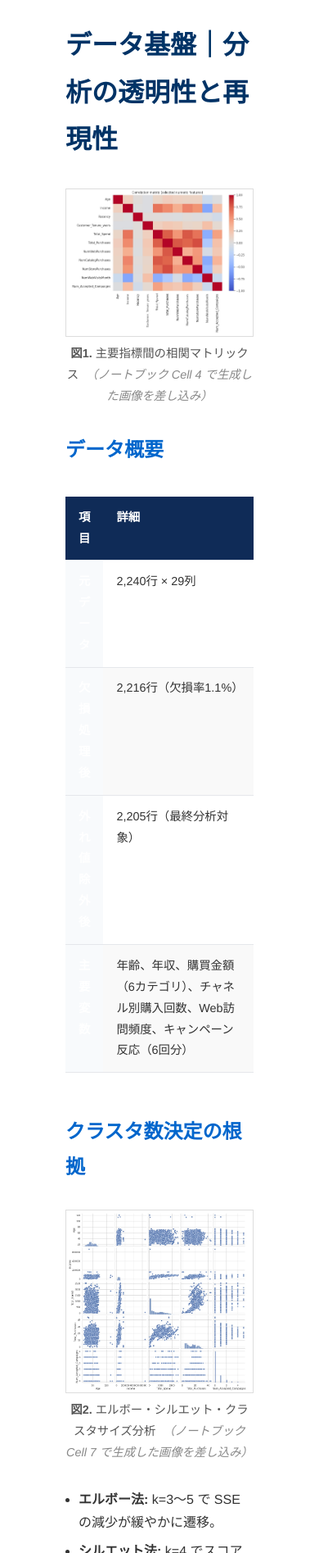
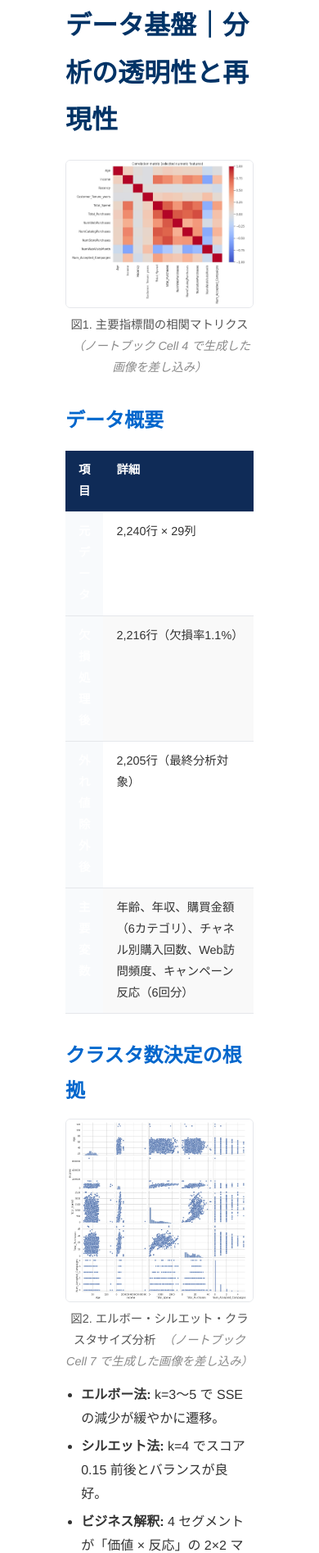
Before and after one commit to jpro100/omni-segmentation-proposal, a plain HTML site: page index.html in a window 390 px wide. Shown: the part 2775-4670 px from the top of the page at 82% size. Drawn offline with Linux system fonts and the light colour scheme.

Commit message:
Add external stylesheets (base.css, slide2.css) and link from index.html

```diff
--- /dev/null
+++ b/assets/css/base.css
@@ -0,0 +1,112 @@
+/* ===== Global base styles (moved from <style> in <head>) ===== */
+* { margin: 0; padding: 0; box-sizing: border-box; }
+
+body {
+  font-family: 'Helvetica Neue', 'Yu Gothic', sans-serif;
+  line-height: 1.8;
+  color: #333;
+  background: #f5f5f5;
+}
+
+.container {
+  max-width: 1200px;
+  margin: 0 auto;
+  background: white;
+}
+
+.slide {
+  min-height: 100vh;
+  padding: 60px 80px;
+  page-break-after: always;
+}
+
+h1 {
+  font-size: 2.5em;
+  color: #003366;
+  margin-bottom: 20px;
+  border-bottom: 4px solid #003366;
+  padding-bottom: 10px;
+}
+
+h2 { font-size: 2em; color: #003366; margin: 40px 0 20px; }
+h3 { font-size: 1.5em; color: #0066cc; margin: 30px 0 15px; }
+
+.meta { font-size: 0.9em; color: #666; margin-bottom: 40px; }
+
+table {
+  width: 100%;
+  border-collapse: collapse;
+  margin: 20px 0;
+  font-size: 0.9em;
+}
+
+th {
+  background: #003366;
+  color: white;
+  padding: 12px;
+  text-align: left;
+}
+
+td { padding: 10px; border-bottom: 1px solid #ddd; }
+tr:nth-child(even) { background: #f9f9f9; }
+
+.highlight { background: #ffffcc; font-weight: bold; }
+.critical { color: #cc0000; font-weight: bold; }
+
+.box {
+  background: #f0f7ff;
+  border-left: 4px solid #0066cc;
+  padding: 20px;
+  margin: 20px 0;
+}
+
+.risk { background: #fff5f5; border-left: 4px solid #cc0000; }
+.success { background: #f0fff0; border-left: 4px solid #00cc00; }
+
+ul, ol { margin-left: 30px; margin-bottom: 20px; }
+li { margin-bottom: 10px; }
+
+.chart { text-align: center; margin: 30px 0; }
+.chart img { max-width: 100%; height: auto; border: 1px solid #ddd; }
+
+.nav {
+  position: fixed;
+  top: 20px;
+  right: 20px;
+  background: rgba(0,51,102,0.9);
+  padding: 10px;
+  border-radius: 5px;
+}
+
+.nav a {
+  color: white;
+  text-decoration: none;
+  display: block;
+  padding: 5px 10px;
+  margin: 5px 0;
+}
+
+.nav a:hover { background: rgba(255,255,255,0.2); }
+
+.disclaimer {
+  font-size: 0.85em;
+  color: #666;
+  background: #f9f9f9;
+  padding: 15px;
+  border-radius: 5px;
+  margin-top: 30px;
+}
+
+.formula {
+  background: #f5f5f5;
+  padding: 10px;
+  border-radius: 3px;
+  font-family: 'Courier New', monospace;
+  margin: 10px 0;
+}
+
+/* print */
+@media print {
+  .slide { page-break-after: always; }
+  .nav { display: none; }
+}
--- /dev/null
+++ b/assets/css/slide2.css
@@ -0,0 +1,42 @@
+/* Slide 2 専用（他スライド非干渉） */
+.s2 { margin-top: 2rem; }                 /* 前スライドとの空白を抑制 */
+.s2 h2 { margin: 0 0 1.2rem 0; }
+.s2 h3 { margin: 1.8rem 0 0.8rem; }
+
+/* 画像：横幅を抑えて中央寄せ */
+.s2 .viz { max-width: 980px; margin: 1rem auto; }
+.s2 .viz img {
+  display: block;
+  width: 100%;
+  height: auto;
+  border: 1px solid #e5e7eb;
+  border-radius: 6px;
+}
+.s2 .viz figcaption {
+  color: #555;
+  font-size: .9rem;
+  margin-top: .5rem;
+  text-align: center;
+}
+.s2 .viz .note { color: #8a8a8a; font-style: italic; margin-left: .3rem; }
+
+/* テーブル */
+.s2 .table-wrap { overflow-x: auto; margin: 1rem 0; }
+.s2 table.kv { width: 100%; border-collapse: collapse; max-width: 980px; margin: 0 auto; }
+.s2 table.kv th, .s2 table.kv td {
+  padding: .7rem 1rem;
+  border-bottom: 1px solid #e5e7eb;
+  vertical-align: top;
+}
+.s2 table.kv thead th { background: #0f2b57; color: #fff; font-weight: 600; }
+.s2 table.kv tbody th { background: #f8fafc; width: 18%; font-weight: 600; }
+
+/* 箇条書き */
+.s2 .bullets { max-width: 980px; margin: .8rem auto 0; padding-left: 1.2rem; }
+.s2 .bullets li { margin: .35rem 0; }
+
+/* モバイル微調整 */
+@media (max-width: 640px){
+  .s2 { margin-top: 1rem; }
+  .s2 .viz { margin: .8rem auto; }
+}
--- a/index.html
+++ b/index.html
@@ -4,6 +4,7 @@
 <meta charset="UTF-8">
 <meta name="viewport" content="width=device-width, initial-scale=1.0">
 <title>オムニチャネル顧客セグメンテーション戦略｜データ駆動型マーケティング投資最適化</title>
+<!--
 <style>
 * { margin: 0; padding: 0; box-sizing: border-box; }
 body { font-family: 'Helvetica Neue', 'Yu Gothic', sans-serif; line-height: 1.8; color: #333; background: #f5f5f5; }
@@ -33,6 +34,9 @@ li { margin-bottom: 10px; }
 .formula { background: #f5f5f5; padding: 10px; border-radius: 3px; font-family: 'Courier New', monospace; margin: 10px 0; }
 @media print { .slide { page-break-after: always; } .nav { display: none; } }
 </style>
+-->
+    <link rel="stylesheet" href="assets/css/base.css?v=1">
+    <link rel="stylesheet" href="assets/css/slide2.css?v=2">
 </head>
 <body>
 
@@ -163,30 +167,19 @@ li { margin-bottom: 10px; }
 </div>
 -->
 
-      <!-- Slide 2 — データ基盤 / 透明性と再現性 -->
+      <!-- Slide 2 — データ基盤 / 透明性と再現性（最小変更・他スライド非干渉） -->
       <div class="slide s2" id="s2" role="region" aria-labelledby="s2-title">
         <h2 id="s2-title">データ基盤｜分析の透明性と再現性</h2>
 
         <!-- 図1: 相関ヒートマップ -->
-        <div class="chart">
-          <figure class="figure">
-            <img
-            src="assets/img/fig_01_corr_matrix.jpg"
-            alt="主要数値指標間の相関マトリックス（相関ヒートマップ）"
-            loading="lazy"
-            width="1400"
-            height="980"
-            style="width:100%;height:auto;display:block"
-            />
-            <figcaption class="caption">
-            <strong>図1.</strong> 主要指標間の相関マトリックス
+        <figure class="viz">
+          <img src="assets/img/fig_01_corr_matrix.jpg"
+          alt="主要指標間の相関マトリクス（相関ヒートマップ）">
+          <figcaption>図1. 主要指標間の相関マトリクス
           <span class="note">（ノートブック Cell 4 で生成した画像を差し込み）</span>
           </figcaption>
-            <noscript>相関ヒートマップ画像（fig_01_corr_matrix.png）</noscript>
         </figure>
-        </div>
 
-        <!-- データ概要 -->
         <h3>データ概要</h3>
         <div class="table-wrap" role="group" aria-label="データ概要テーブル">
           <table class="kv">
@@ -197,30 +190,20 @@ li { margin-bottom: 10px; }
             <tr><th scope="row">元データ</th><td>2,240行 × 29列</td></tr>
             <tr><th scope="row">欠損処理後</th><td>2,216行（欠損率1.1%）</td></tr>
             <tr><th scope="row">外れ値除外後</th><td>2,205行（最終分析対象）</td></tr>
-            <tr><th scope="row">主要変数</th><td>年齢、年収、購買金額（6カテゴリ）、チャネル別購入回数、Web訪問頻度、キャンペーン反応（6回分）</td></tr>
+            <tr><th scope="row">主要変数</th>
+            <td>年齢、年収、購買金額（6カテゴリ）、チャネル別購入回数、Web訪問頻度、キャンペーン反応（6回分）</td></tr>
             </tbody>
           </table>
         </div>
 
-        <!-- 図2: k選定の根拠（3連グラフ） -->
         <h3>クラスタ数決定の根拠</h3>
-        <div class="chart">
-          <figure class="figure">
-            <img
-            src="assets/img/fig_02_k_selection.jpg"
-            alt="k選定の根拠：エルボー曲線・シルエットスコア・クラスタサイズ分布（3連グラフ）"
-            loading="lazy"
-            width="1600"
-            height="900"
-            style="width:100%;height:auto;display:block"
-            />
-            <figcaption class="caption">
-            <strong>図2.</strong> エルボー・シルエット・クラスタサイズ分析
+        <figure class="viz">
+          <img src="assets/img/fig_02_k_selection.jpg"
+          alt="k 選定の根拠：エルボー・シルエット・クラスタサイズ分布（3連グラフ）">
+          <figcaption>図2. エルボー・シルエット・クラスタサイズ分析
           <span class="note">（ノートブック Cell 7 で生成した画像を差し込み）</span>
           </figcaption>
-            <noscript>k選定3連グラフ画像（fig_02_k_selection.png）</noscript>
         </figure>
-        </div>
 
         <ul class="bullets">
           <li><strong>エルボー法:</strong> k=3〜5 で SSE の減少が緩やかに遷移。</li>
@@ -229,17 +212,35 @@ li { margin-bottom: 10px; }
         </ul>
       </div>
 
-      <!-- Slide 2 内だけの軽量スタイル（他と衝突しないよう .s2 でスコープ） -->
+      <!-- Slide 2 専用のスコープドCSS（他スライドに影響しません） -->
       <style>
-        .s2 .caption{color:#555;font-size:.9rem;margin-top:.5rem}
-        .s2 .caption .note{color:#888;font-style:italic;margin-left:.3rem}
+        .s2{margin-top:2rem;}                 /* 前スライドとの過剰な空白を抑制 */
+        .s2 h2{margin:0 0 1.2rem 0;}
+        .s2 h3{margin:1.8rem 0 0.8rem;}
+
+        /* 画像まわり：横幅を抑えて中央寄せ、にじみ防止の枠線つき */
+        .s2 .viz{max-width:980px;margin:1rem auto;}
+        .s2 .viz img{display:block;width:100%;height:auto;
+          border:1px solid #e5e7eb;border-radius:6px}
+
+        .s2 .viz figcaption{color:#555;font-size:.9rem;margin-top:.5rem;text-align:center}
+        .s2 .viz .note{color:#8a8a8a;font-style:italic;margin-left:.3rem}
+
+        /* テーブル（既存体裁を崩さず読みやすく） */
               .s2 .table-wrap{overflow-x:auto;margin:1rem 0}
-        .s2 table.kv{width:100%;border-collapse:collapse}
-        .s2 table.kv th,.s2 table.kv td{padding:.8rem 1rem;border-bottom:1px solid #e5e7eb;vertical-align:top}
+                .s2 table.kv{width:100%;border-collapse:collapse;max-width:980px;margin:0 auto}
+                  .s2 table.kv th,.s2 table.kv td{
+                    padding:.7rem 1rem;border-bottom:1px solid #e5e7eb;vertical-align:top}
                     .s2 table.kv thead th{background:#0f2b57;color:#fff;font-weight:600}
                       .s2 table.kv tbody th{background:#f8fafc;width:18%;font-weight:600}
-        .s2 .bullets{margin:.8rem 0 0 1rem}
+
+                        .s2 .bullets{max-width:980px;margin:.8rem auto 0;padding-left:1.2rem}
                           .s2 .bullets li{margin:.35rem 0}
+                            /* モバイルでの余白最適化 */
+                            @media (max-width: 640px){
+                              .s2{margin-top:1rem}
+                                .s2 .viz{margin:.8rem auto}
+                                }
                               </style>
 
 <!-- Slide 3 -->
```
Lines whose indentation alone changed are shown as unchanged.
